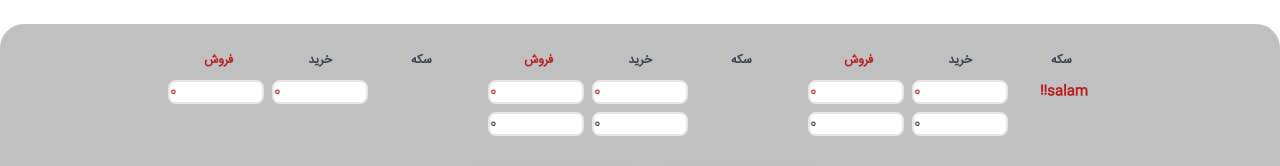
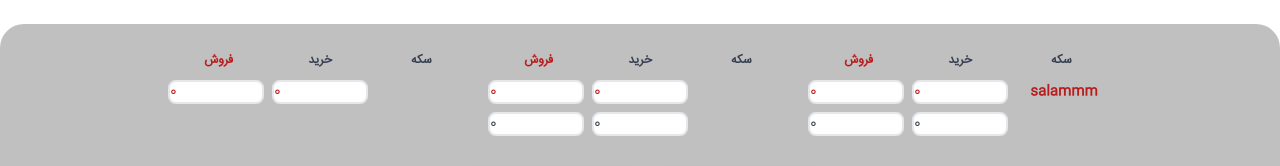
Before and after one commit to zahra-jafarifard/test, a React (Create React App) app: page / in a window 1280 px wide. Shown: the top 166 px of the page. Built offline with nearby package versions, Linux system fonts and the light colour scheme; no server answers.

Commit message:
Update index.js

```diff
--- a/src/components/coin/coinItems/index.js
+++ b/src/components/coin/coinItems/index.js
@@ -215,7 +215,7 @@ const CoinItems = () => {
             </div>
             <div className="grid grid-cols-3 my-2 gap-x-2 ">
               <div className="my-auto text-red-700 font-semibold">
-               salam!!
+               salammm
               </div>
               <input
                 dir="ltr"
```
